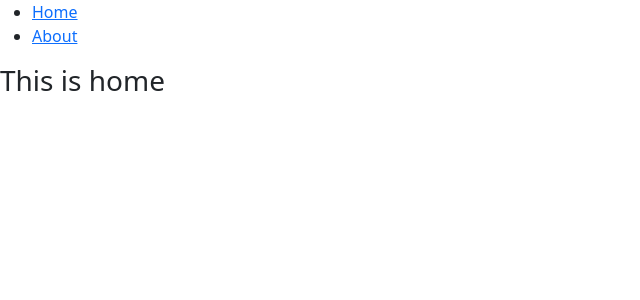
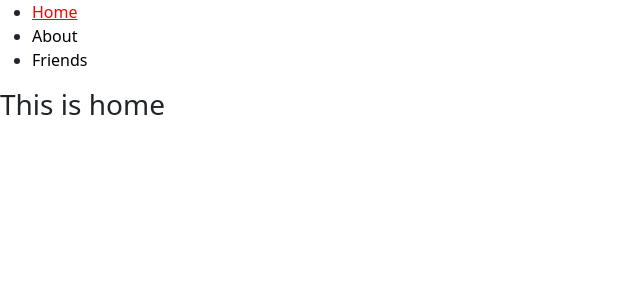
Before and after one commit to MdTasib/React-practice-with-jhanker-mahbub, a React (Create React App) app: page / in a window 1280 px wide. Shown: the top 300 px of the page, without its empty margins (0-640 px from the left). Built offline with nearby package versions, Linux system fonts and the light colour scheme.

Commit message:
customlink, link, daynamic paremator

```diff
--- /dev/null
+++ b/src/Milestone9/components/ReactRouter/DynamicRoute/Friend/Friend.js
@@ -0,0 +1,24 @@
+import React from "react";
+import { useNavigate } from "react-router-dom";
+
+const Friend = ({ friend }) => {
+	const { name, username, id } = friend;
+
+	const navigate = useNavigate();
+	const showFriendDetail = async () => {
+		// navigate(`/friend/${id}`);
+		const path = await `/friend/${id}`;
+		navigate(path);
+	};
+
+	return (
+		<div>
+			<h4>{name}</h4>
+			<button onClick={showFriendDetail}>
+				{username} - {id}
+			</button>
+		</div>
+	);
+};
+
+export default Friend;
--- /dev/null
+++ b/src/Milestone9/components/ReactRouter/DynamicRoute/Friends/Friends.js
@@ -0,0 +1,30 @@
+import React, { useEffect, useState } from "react";
+import Friend from "../Friend/Friend";
+
+const Friends = () => {
+	const [friends, setFriends] = useState([]);
+
+	useEffect(() => {
+		const fetchData = async () => {
+			const response = await fetch(
+				"https://jsonplaceholder.typicode.com/users"
+			);
+			const data = await response.json();
+			setFriends(data);
+		};
+
+		fetchData().catch(error => console.log(error.message));
+	}, []);
+
+	return (
+		<div>
+			<h2>Friends List - {friends.length}</h2>
+
+			{friends.map(friend => (
+				<Friend key={friend.id} friend={friend} />
+			))}
+		</div>
+	);
+};
+
+export default Friends;
--- a/src/Milestone9/components/ReactRouter/ReactRouter.jsx
+++ b/src/Milestone9/components/ReactRouter/ReactRouter.jsx
@@ -1,6 +1,7 @@
 import React from 'react';
-import { Link, Route, Routes } from 'react-router-dom';
+import { Link, Route, Routes, useResolvedPath, useMatch } from 'react-router-dom';
 import About from './About/About';
+import Friends from './DynamicRoute/Friends/Friends';
 import Home from './Home/Home';
 import NotFound from './NotFound/NotFound';
 
@@ -9,18 +10,37 @@ const ReactRouter = () => {
     <div>
       <nav>
         <ul>
-          <li><Link to='/'>Home</Link></li>
-          <li><Link to='/about'>About</Link></li>
+          <li><CustomLink to='/'>Home</CustomLink></li>
+          <li><CustomLink to='/about'>About</CustomLink></li>
+          <li><CustomLink to='/friends'>Friends</CustomLink></li>
         </ul>
       </nav>
 
       <Routes>
         <Route path='/' element={<Home/>}/>
         <Route path='about' element={<About/>}/>
+        <Route path='friends' element={<Friends/>}/>
         <Route path='*' element={<NotFound/>}/>
       </Routes>
     </div>
   );
 };
 
+function CustomLink({ children, to, ...props }) {
+  let resolved = useResolvedPath(to);
+  let match = useMatch({ path: resolved.pathname, end: true });
+
+  return (
+    <div>
+      <Link
+        style={{ color: match ? 'red': 'black', textDecoration: match ? "underline" : "none" }}
+        to={to}
+        {...props}
+      >
+        {children}
+      </Link>
+    </div>
+  );
+}
+
 export default ReactRouter;
```
Also changed, not shown: src/Milestone9/components/ReactRouter/DynamicRoute/DynamicRoute.js (added, +11 -0 lines).
